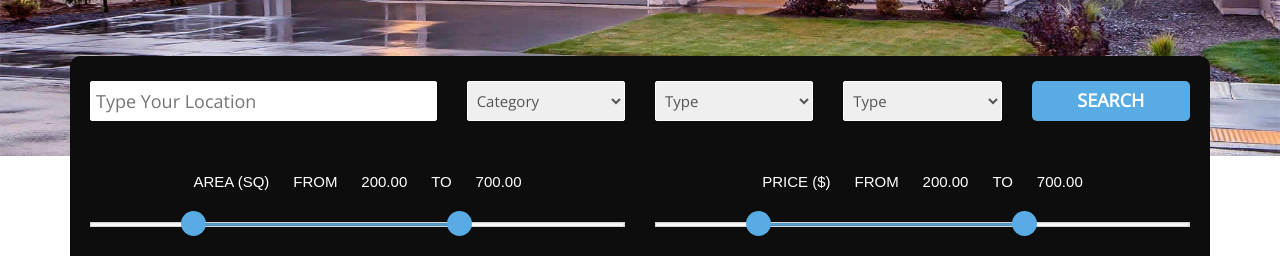
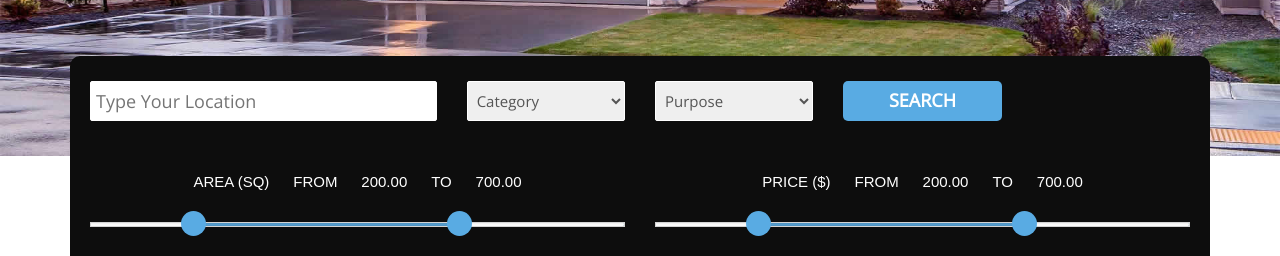
Before and after one commit to Kabogo/isman-property, a plain HTML site: page index.html in a window 1280 px wide. Shown: the part 544-800 px from the top of the page. Drawn offline with nearby package versions, Linux system fonts and the light colour scheme.

Commit message:
Update index.html
new new

```diff
--- a/index.html
+++ b/index.html
@@ -251,22 +251,11 @@
               <div class="col-md-2">
                  <div class="aa-single-advance-search">
                   <select>
-                    <option value="0" selected>Type</option>
-                    <option value="1">Flat</option>
-                    <option value="2">Land</option>
-                    <option value="3">Plot</option>
-                    <option value="4">Commercial</option>
-                  </select>
-              </div>
-              </div>
-              <div class="col-md-2">
-                 <div class="aa-single-advance-search">
-                  <select>
-                    <option value="0" selected>Type</option>
-                    <option value="1">Flat</option>
-                    <option value="2">Land</option>
-                    <option value="3">Plot</option>
-                    <option value="4">Commercial</option>
+                    <option value="0" selected>Purpose</option>
+                    <option value="1">Rent</option>
+                    <option value="2">Buy</option>
+                    <option value="3">Lent</option>
+                    <option value="4">Lease</option>
                   </select>
               </div>
               </div>
```
